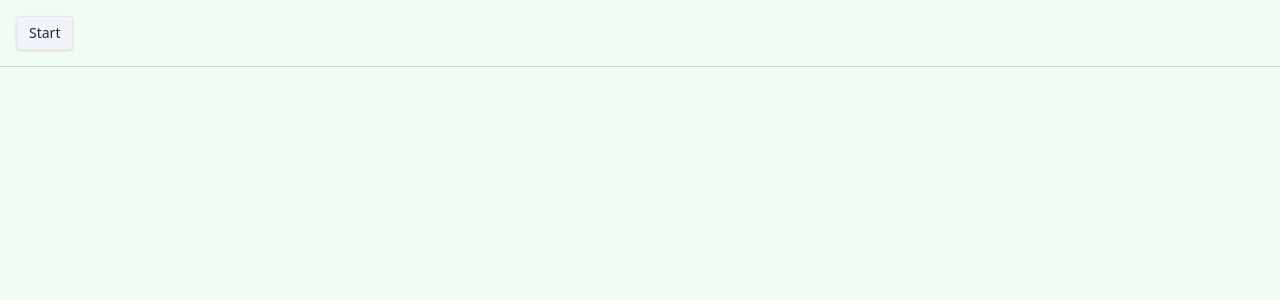
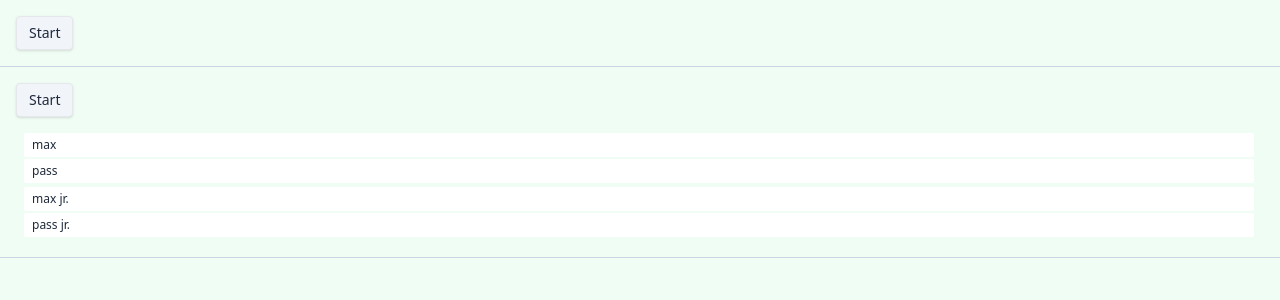
Before and after one commit to maxzz/srp-play-tssrp6a, a React (Vite) app: page / in a window 1280 px wide. Shown: the top 300 px of the page. Built offline with nearby package versions, Linux system fonts and the light colour scheme; what tssrp6a would draw is missing.

Commit message:
WIP. ClientServerSeparate. add UI skeleton

```diff
--- a/src/components/section2_main/index.tsx
+++ b/src/components/section2_main/index.tsx
@@ -1,4 +1,5 @@
 import { testClientServerTogrther } from "../../srp-tests";
+import { ClientServerSeparate } from "./test-client-server-separate";
 
 export const buttonClasses = "px-3 py-1.5 bg-slate-100 border-state-300 border rounded shadow";
 
@@ -11,6 +12,8 @@ export function Section2_Main() {
                 </button>
             </div>
 
+            <ClientServerSeparate/>
+
             <div className=""></div>
         </div>
     );
--- /dev/null
+++ b/src/components/section2_main/test-client-server-separate/index.tsx
@@ -0,0 +1,77 @@
+import { Fragment, InputHTMLAttributes } from "react";
+import { useSnapshot } from "valtio";
+import { buttonClasses } from "..";
+import { ClientUser, clientUsersDb } from "../../../store";
+import { classNames, turnOffAutoComplete } from "../../../utils";
+
+export const inputClasses = "px-2 py-1.5 w-full text-primary-800 dark:text-primary-300 bg-primary-100 dark:bg-primary-700 rounded";
+export const inputFocusClasses = "focus:ring-primary-600 dark:focus:ring-primary-400 focus:ring-offset-primary-200 dark:focus:ring-offset-primary-800 focus:ring-1 focus:ring-offset-1 focus:outline-none";
+export const dlgBottomButtonClasses = "hover:bg-primary-300 dark:hover:bg-primary-700 border-primary-500 active:scale-[.97] border rounded select-none disabled:opacity-25";
+
+function RowItemInput({ item, name, ...rest }: { item: ClientUser, name: 'name' | 'password' } & InputHTMLAttributes<HTMLInputElement>) {
+    const snap = useSnapshot(item, { sync: true });
+    return (
+        <input
+            className={classNames("px-2 py-1 w-full text-primary-800 bg-primary-50 dark:text-primary-300 dark:bg-primary-700 rounded-sm col-span-full @[300px]:col-span-1", inputFocusClasses)}
+            name={name}
+            {...turnOffAutoComplete}
+            {...rest}
+            value={snap[name]}
+            onChange={(e) => { item[name] = e.target.value; }}
+        />
+    );
+}
+
+const gridRowClasses = "grid grid-cols-2 @[300px]:grid-cols-[1.5rem_1fr_minmax(auto,130px)_20px] gap-0.5 items-center select-none @[300px]:gap-1";
+
+type MenuState = {
+
+}
+
+function Row({ item, idx, menuState }: { item: ClientUser; idx: number; menuState: MenuState; }) {
+    return (
+        <div className={gridRowClasses}>
+            <RowItemInput item={item} name="name" />
+            <RowItemInput item={item} name="password" />
+            {/* <RowPopupMenu menuState={menuState} /> */}
+        </div>
+    );
+}
+
+export function GridRows() {
+    const items = clientUsersDb;
+    const snap = useSnapshot(items);
+    return (
+        <div className="@container pl-2 pr-[10px] pb-1 text-xs grid gap-y-1">
+            {/* <TableHeader /> */}
+
+            {snap.map((item, idx) => {
+                const menuState: MenuState = {
+                };
+                return (
+                    <Fragment key={item.uuid}>
+                        <Row item={items[idx]} idx={idx} menuState={menuState} key={item.uuid} />
+                    </Fragment>
+                );
+            })}
+        </div>
+    );
+}
+
+export function ClientServerSeparate() {
+    async function run() {
+    }
+    return (
+        <div className="p-4 text-sm space-y-4">
+            <button className={buttonClasses} onClick={async () => { run(); }}>
+                Start
+            </button>
+
+            <GridRows />
+
+            {/* {steps.map((step) => (
+                <div className={`${step.className}`}>{step.text}</div>
+            ))} */}
+        </div>
+    );
+}
```
